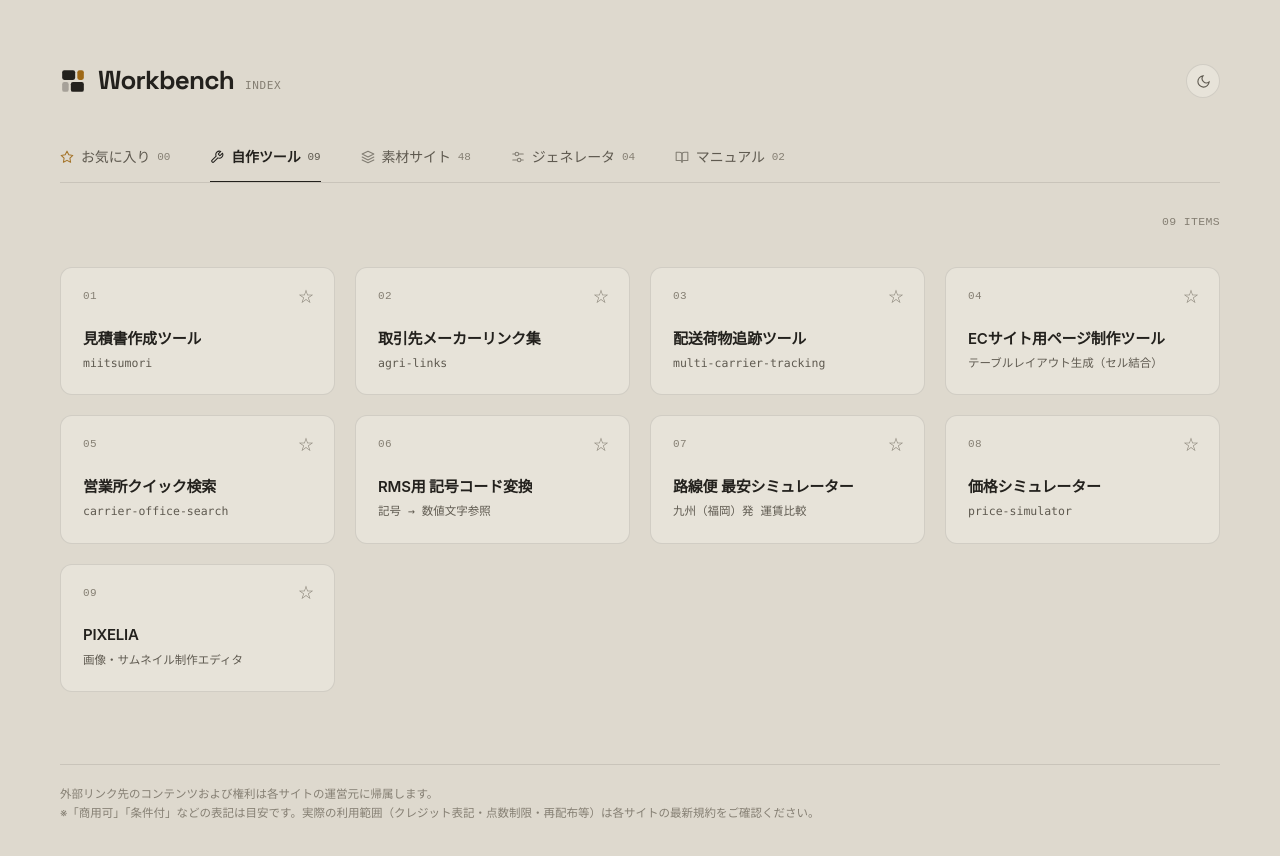
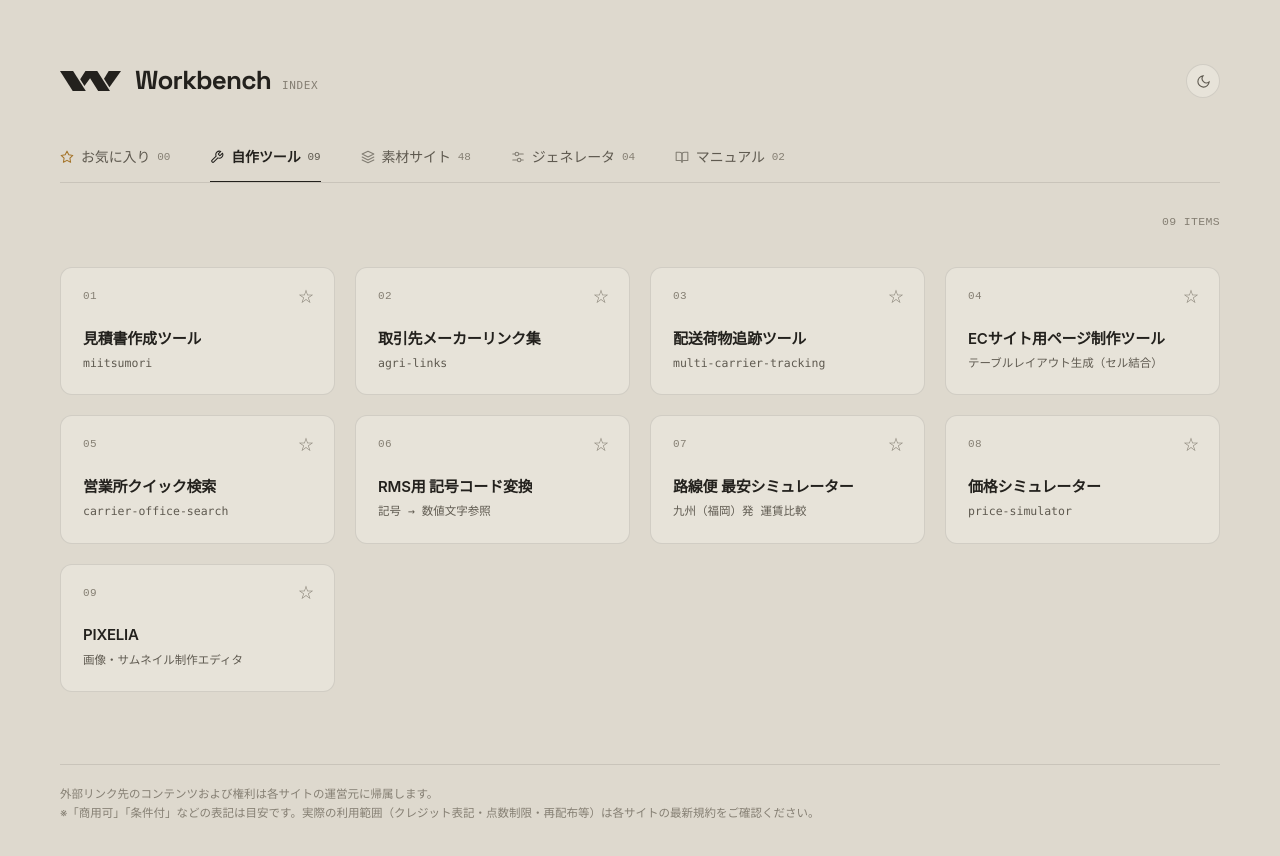
Before and after one commit to chi-papa/Workbench, a plain HTML site: page index.html in a window 1280 px wide. Drawn offline with Linux system fonts and the light colour scheme.

Commit message:
Update brand SVG and adjust styles in index.html

```diff
--- a/index.html
+++ b/index.html
@@ -114,13 +114,13 @@ header {
 .brand {
   display: flex;
   align-items: center;
-  gap: 12px;
+  gap: 14px;
 }
 
 .brand-mark {
   flex: none;
-  width: clamp(22px, 2.5vw, 26px);
-  height: clamp(22px, 2.5vw, 26px);
+  height: clamp(16px, 1.9vw, 20px);
+  width: auto;
   color: var(--ink);
   display: block;
 }
@@ -511,11 +511,10 @@ button:focus-visible, a:focus-visible {
 <div class="wrap">
   <header>
     <div class="brand">
-      <svg class="brand-mark" viewBox="0 0 24 24" aria-hidden="true">
-        <rect x="2" y="2" width="12" height="9" rx="2" fill="currentColor"/>
-        <rect x="16" y="2" width="6" height="9" rx="2" fill="var(--star)"/>
-        <rect x="2" y="13" width="6" height="9" rx="2" fill="currentColor" opacity="0.3"/>
-        <rect x="10" y="13" width="12" height="9" rx="2" fill="currentColor"/>
+      <svg class="brand-mark" viewBox="0 0 67.2 22" fill="currentColor" aria-hidden="true">
+        <path d="M0 0H14.4L28.4 22H14Z"/>
+        <path d="M28 0H41L55 22H42L33.1 8L26.9 16.4L22.2 9Z"/>
+        <path d="M53.6 0H67.2L54.4 17.8L48.4 8.4Z"/>
       </svg>
       <div class="brand-text">
         <h1>Workbench</h1>
```
